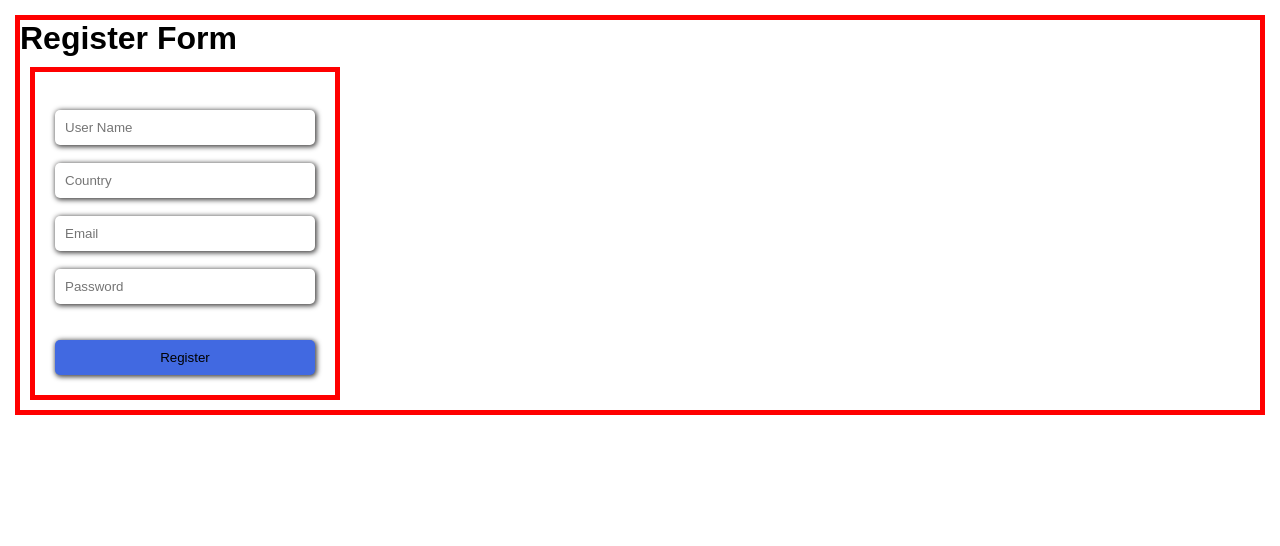
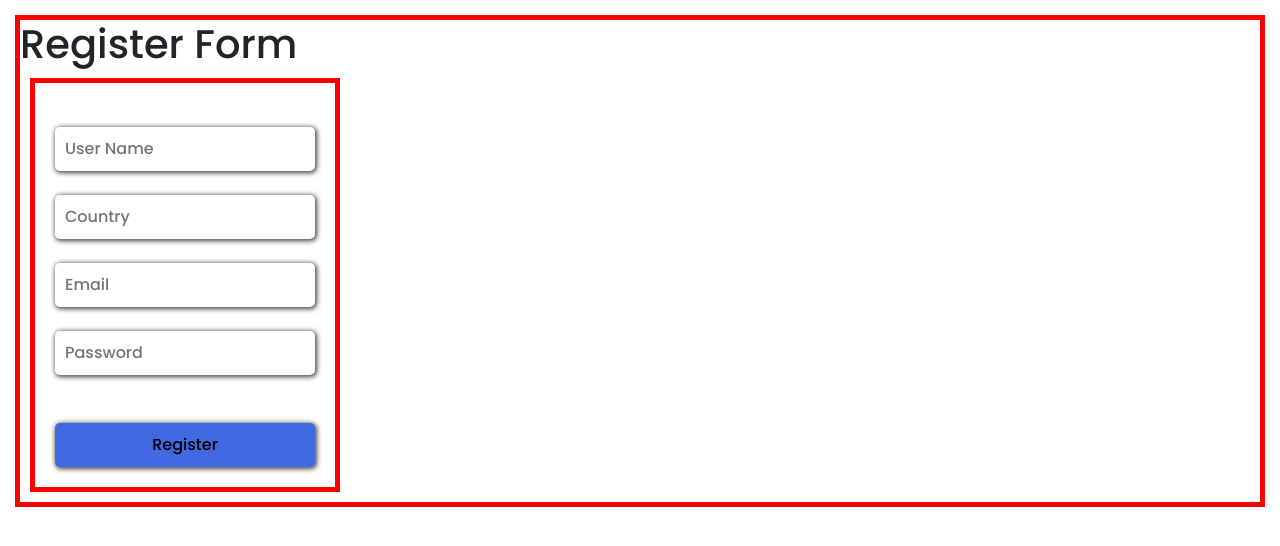
Before and after one commit to C4-AbedalelahHyari/MERAKI_Academy_Project_4, a React (Create React App) app in the folder frontend/: page /register in a window 1280 px wide. Shown: the top 546 px of the page. Built offline with nearby package versions, Linux system fonts and the light colour scheme.

Commit message:
Improve the style of the site

```diff
--- a/frontend/public/index.html
+++ b/frontend/public/index.html
@@ -4,6 +4,13 @@
     <meta charset="utf-8" />
     <meta name="viewport" content="width=device-width, initial-scale=1" />
     <title>React App</title>
+    <!-- CSS only -->
+    <link
+      href="https://cdn.jsdelivr.net/npm/bootstrap@5.1.3/dist/css/bootstrap.min.css"
+      rel="stylesheet"
+      integrity="sha384-1BmE4kWBq78iYhFldvKuhfTAU6auU8tT94WrHftjDbrCEXSU1oBoqyl2QvZ6jIW3"
+      crossorigin="anonymous"
+    />
   </head>
   <body>
     <div id="root"></div>
--- a/frontend/src/App.css
+++ b/frontend/src/App.css
@@ -1,28 +1,40 @@
+@import url("https://fonts.googleapis.com/css2?family=Poppins:wght@500&display=swap");
 * {
   margin: 0;
   padding: 0;
   box-sizing: border-box;
-  font-family: Arial, Helvetica, sans-serif;
+  font-family: "Poppins", sans-serif;
 }
 .App {
   display: flex;
   flex-direction: column;
 }
 .RegisterForm,
-.LoginForm {
+.LoginForm,
+.ProductForm {
   border: 5px solid red;
   margin: 15px;
+}
+.banner {
+  height: 400px;
+  width: 100%;
+  border: 5px solid red;
+}
+.image-banner {
+  width: 100%;
+  height: 100%;
 }
 .navbar {
   display: flex;
   height: 50px;
   padding: 15px;
-  background-color: rgb(114, 223, 250);
+  background-color: rgb(128, 128, 128);
   justify-content: space-around;
 }
 
 .Register,
-.Login {
+.Login,
+.Product {
   width: 25%;
   display: flex;
   padding: 20px;
@@ -30,10 +42,52 @@
   border: 5px solid red;
   flex-direction: column;
 }
+.products {
+  display: grid;
+  grid-template-columns: repeat(5, 1fr);
+  gap: 20px;
+  padding: 20px 20px 20px 75px;
+}
+.product-111 {
+  display: flex;
+  flex-direction: column;
+  justify-content: center;
+  align-items: center;
+  gap: 5px;
+  width: 270px;
+  height: 350px;
+  border: none;
+  border-radius: 7px;
+  background-color: rgb(248, 248, 248);
+  box-shadow: 0.5px 0.5px 5px rgb(204, 204, 204);
+}
+.image {
+  width: 200px;
+  height: 150px;
+}
+
+/* .imageCont{
+  width: 50px;
+  height: 20px;
+} */
+
+.info_products {
+  display: flex;
+  flex-direction: column;
+  justify-content: center;
+  align-items: center;
+  gap: 3px;
+}
 .userName,
 .country,
 .email,
-.password {
+.password,
+.productName,
+.price,
+.rating,
+.views,
+.imageSrc,
+.category {
   padding: 10px;
   border-radius: 5px;
   border: none;
@@ -41,7 +95,8 @@
   box-shadow: 1px 1px 5px 1px rgb(70, 69, 69);
 }
 .registerButton,
-.loginButton {
+.loginButton,
+.addProductButton {
   padding: 10px;
   border-radius: 5px;
   border: none;
```
